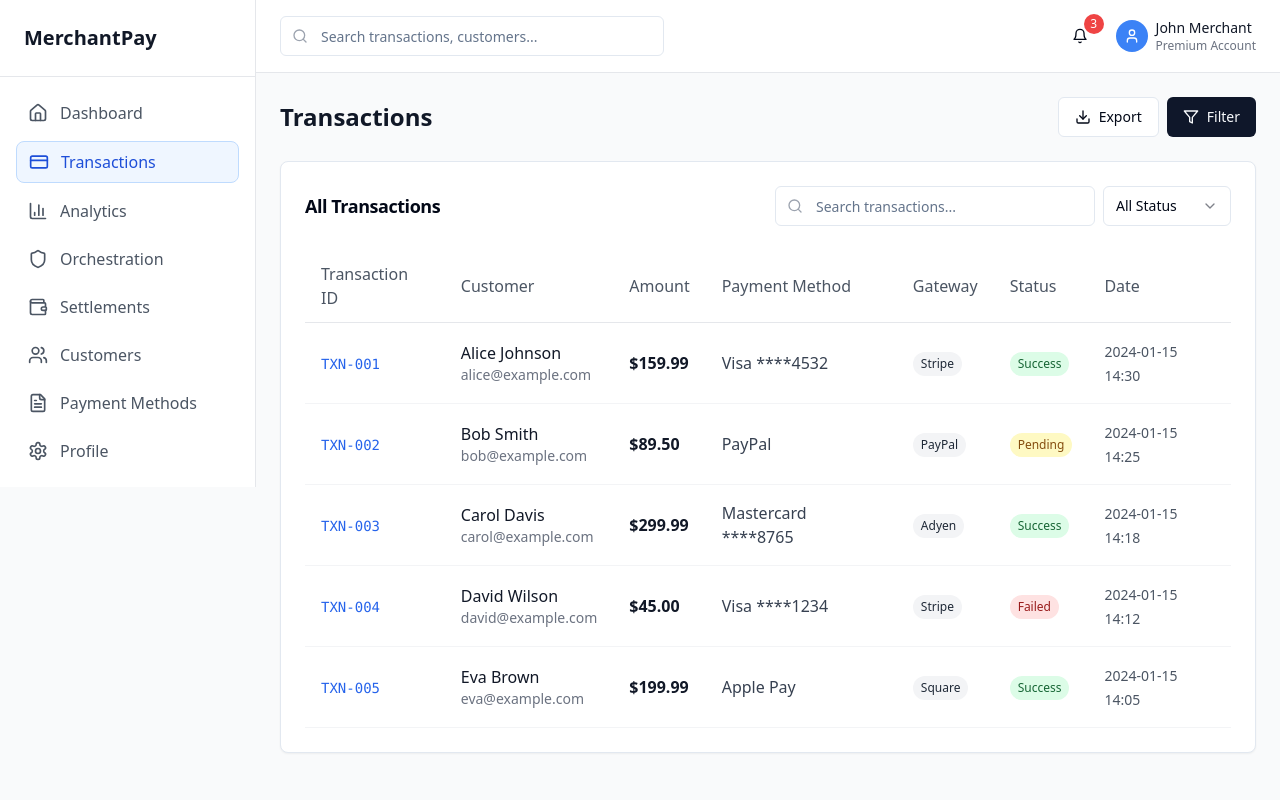
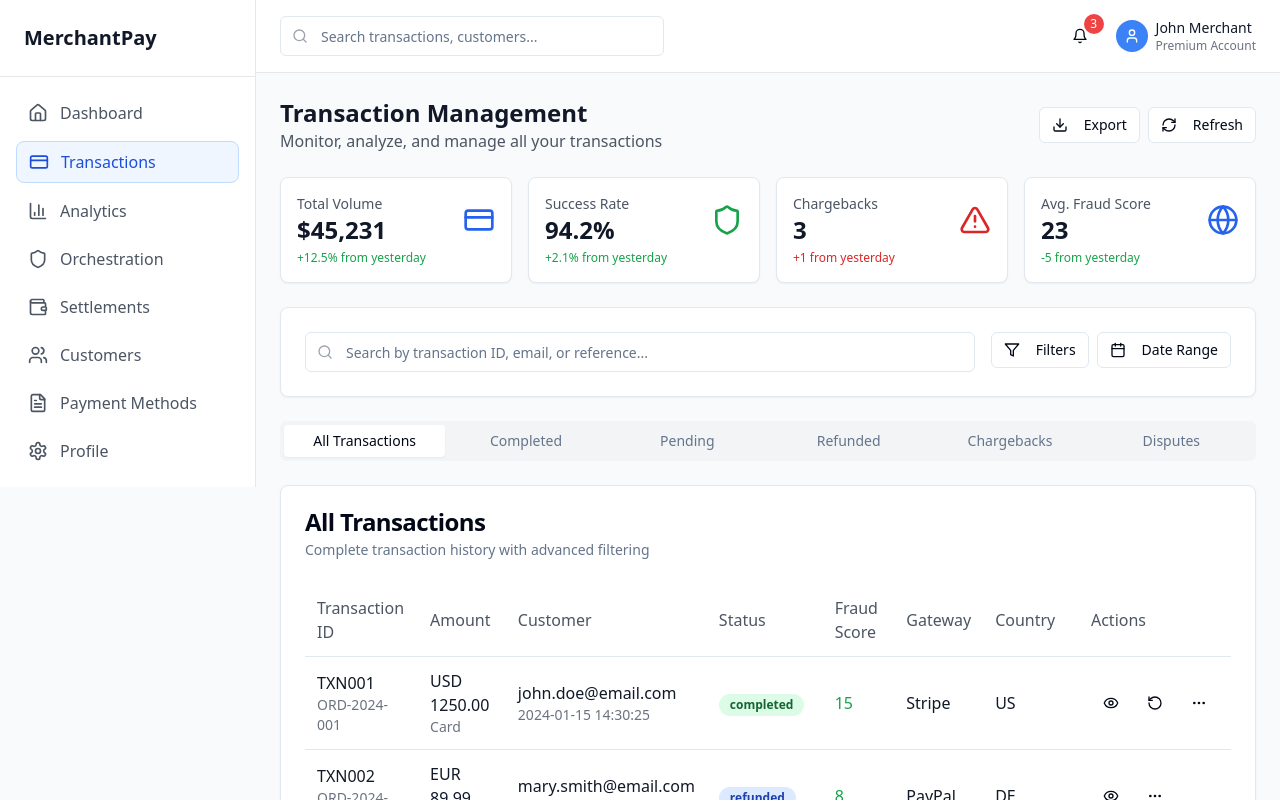
Before and after one commit to admin-itio/merchant-pay-v3, a React (Vite) app: page / in a window 1280 px wide. Both pictures are taken after a click on the button "Transactions". Shown: the top 800 px of the page. Built offline with nearby package versions, Linux system fonts and the light colour scheme.

Commit message:
Implement Transaction Management features
Add transaction history, filtering, refunds, chargebacks, and dispute handling.

```diff
--- a/src/components/transactions/TransactionsList.tsx
+++ b/src/components/transactions/TransactionsList.tsx
@@ -1,169 +1,287 @@
 
 import React, { useState } from 'react';
-import { Card, CardContent, CardHeader, CardTitle } from '@/components/ui/card';
+import { Card, CardContent, CardDescription, CardHeader, CardTitle } from '@/components/ui/card';
 import { Button } from '@/components/ui/button';
 import { Input } from '@/components/ui/input';
-import { Select, SelectContent, SelectItem, SelectTrigger, SelectValue } from '@/components/ui/select';
-import { Search, Download, Filter } from 'lucide-react';
+import { Badge } from '@/components/ui/badge';
+import { Tabs, TabsContent, TabsList, TabsTrigger } from '@/components/ui/tabs';
+import {
+  Search,
+  Filter,
+  Download,
+  RefreshCw,
+  MoreHorizontal,
+  Eye,
+  RotateCcw,
+  AlertTriangle,
+  FileText,
+  Calendar,
+  CreditCard,
+  Globe,
+  Shield
+} from 'lucide-react';
 
 const TransactionsList = () => {
   const [searchTerm, setSearchTerm] = useState('');
-  const [statusFilter, setStatusFilter] = useState('all');
+  const [selectedStatus, setSelectedStatus] = useState('all');
+  const [selectedTab, setSelectedTab] = useState('all');
 
+  // Mock transaction data
   const transactions = [
     {
-      id: 'TXN-001',
-      customer: 'Alice Johnson',
-      email: 'alice@example.com',
-      amount: '$159.99',
-      status: 'Success',
-      paymentMethod: 'Visa ****4532',
-      date: '2024-01-15 14:30',
-      gateway: 'Stripe'
+      id: 'TXN001',
+      amount: 1250.00,
+      currency: 'USD',
+      status: 'completed',
+      paymentMethod: 'Card',
+      customer: 'john.doe@email.com',
+      merchantRef: 'ORD-2024-001',
+      timestamp: '2024-01-15 14:30:25',
+      fraudScore: 15,
+      gateway: 'Stripe',
+      country: 'US',
+      category: 'E-commerce'
     },
     {
-      id: 'TXN-002',
-      customer: 'Bob Smith',
-      email: 'bob@example.com',
-      amount: '$89.50',
-      status: 'Pending',
+      id: 'TXN002',
+      amount: 89.99,
+      currency: 'EUR',
+      status: 'refunded',
       paymentMethod: 'PayPal',
-      date: '2024-01-15 14:25',
-      gateway: 'PayPal'
+      customer: 'mary.smith@email.com',
+      merchantRef: 'ORD-2024-002',
+      timestamp: '2024-01-15 13:15:10',
+      fraudScore: 8,
+      gateway: 'PayPal',
+      country: 'DE',
+      category: 'Digital'
     },
     {
-      id: 'TXN-003',
-      customer: 'Carol Davis',
-      email: 'carol@example.com',
-      amount: '$299.99',
-      status: 'Success',
-      paymentMethod: 'Mastercard ****8765',
-      date: '2024-01-15 14:18',
-      gateway: 'Adyen'
-    },
-    {
-      id: 'TXN-004',
-      customer: 'David Wilson',
-      email: 'david@example.com',
-      amount: '$45.00',
-      status: 'Failed',
-      paymentMethod: 'Visa ****1234',
-      date: '2024-01-15 14:12',
-      gateway: 'Stripe'
-    },
-    {
-      id: 'TXN-005',
-      customer: 'Eva Brown',
-      email: 'eva@example.com',
-      amount: '$199.99',
-      status: 'Success',
-      paymentMethod: 'Apple Pay',
-      date: '2024-01-15 14:05',
-      gateway: 'Square'
+      id: 'TXN003',
+      amount: 2100.00,
+      currency: 'USD',
+      status: 'chargeback',
+      paymentMethod: 'Card',
+      customer: 'suspicious@email.com',
+      merchantRef: 'ORD-2024-003',
+      timestamp: '2024-01-15 12:45:33',
+      fraudScore: 85,
+      gateway: 'Stripe',
+      country: 'Unknown',
+      category: 'High-value'
     }
   ];
 
-  const filteredTransactions = transactions.filter(transaction => {
-    const matchesSearch = transaction.customer.toLowerCase().includes(searchTerm.toLowerCase()) ||
-                         transaction.id.toLowerCase().includes(searchTerm.toLowerCase());
-    const matchesStatus = statusFilter === 'all' || transaction.status.toLowerCase() === statusFilter.toLowerCase();
-    return matchesSearch && matchesStatus;
-  });
+  const getStatusColor = (status: string) => {
+    switch (status) {
+      case 'completed': return 'bg-green-100 text-green-800';
+      case 'pending': return 'bg-yellow-100 text-yellow-800';
+      case 'failed': return 'bg-red-100 text-red-800';
+      case 'refunded': return 'bg-blue-100 text-blue-800';
+      case 'chargeback': return 'bg-purple-100 text-purple-800';
+      default: return 'bg-gray-100 text-gray-800';
+    }
+  };
+
+  const getFraudScoreColor = (score: number) => {
+    if (score < 30) return 'text-green-600';
+    if (score < 70) return 'text-yellow-600';
+    return 'text-red-600';
+  };
 
   return (
     <div className="space-y-6">
-      <div className="flex flex-col md:flex-row gap-4 justify-between items-start md:items-center">
-        <h2 className="text-2xl font-bold text-gray-900">Transactions</h2>
+      <div className="flex flex-col sm:flex-row justify-between items-start sm:items-center gap-4">
+        <div>
+          <h1 className="text-2xl font-bold text-gray-900">Transaction Management</h1>
+          <p className="text-gray-600">Monitor, analyze, and manage all your transactions</p>
+        </div>
         <div className="flex gap-2">
-          <Button variant="outline" className="flex items-center gap-2">
-            <Download className="h-4 w-4" />
+          <Button variant="outline" size="sm">
+            <Download className="h-4 w-4 mr-2" />
             Export
           </Button>
-          <Button className="flex items-center gap-2">
-            <Filter className="h-4 w-4" />
-            Filter
+          <Button variant="outline" size="sm">
+            <RefreshCw className="h-4 w-4 mr-2" />
+            Refresh
           </Button>
         </div>
       </div>
 
+      {/* Quick Stats */}
+      <div className="grid grid-cols-1 md:grid-cols-4 gap-4">
         <Card>
-        <CardHeader>
-          <div className="flex flex-col md:flex-row gap-4 justify-between items-start md:items-center">
-            <CardTitle className="text-lg font-semibold">All Transactions</CardTitle>
-            <div className="flex gap-2 w-full md:w-auto">
-              <div className="relative flex-1 md:w-80">
+          <CardContent className="p-4">
+            <div className="flex items-center justify-between">
+              <div>
+                <p className="text-sm font-medium text-gray-600">Total Volume</p>
+                <p className="text-2xl font-bold text-gray-900">$45,231</p>
+              </div>
+              <CreditCard className="h-8 w-8 text-blue-600" />
+            </div>
+            <p className="text-xs text-green-600 mt-1">+12.5% from yesterday</p>
+          </CardContent>
+        </Card>
+
+        <Card>
+          <CardContent className="p-4">
+            <div className="flex items-center justify-between">
+              <div>
+                <p className="text-sm font-medium text-gray-600">Success Rate</p>
+                <p className="text-2xl font-bold text-gray-900">94.2%</p>
+              </div>
+              <Shield className="h-8 w-8 text-green-600" />
+            </div>
+            <p className="text-xs text-green-600 mt-1">+2.1% from yesterday</p>
+          </CardContent>
+        </Card>
+
+        <Card>
+          <CardContent className="p-4">
+            <div className="flex items-center justify-between">
+              <div>
+                <p className="text-sm font-medium text-gray-600">Chargebacks</p>
+                <p className="text-2xl font-bold text-gray-900">3</p>
+              </div>
+              <AlertTriangle className="h-8 w-8 text-red-600" />
+            </div>
+            <p className="text-xs text-red-600 mt-1">+1 from yesterday</p>
+          </CardContent>
+        </Card>
+
+        <Card>
+          <CardContent className="p-4">
+            <div className="flex items-center justify-between">
+              <div>
+                <p className="text-sm font-medium text-gray-600">Avg. Fraud Score</p>
+                <p className="text-2xl font-bold text-gray-900">23</p>
+              </div>
+              <Globe className="h-8 w-8 text-blue-600" />
+            </div>
+            <p className="text-xs text-green-600 mt-1">-5 from yesterday</p>
+          </CardContent>
+        </Card>
+      </div>
+
+      {/* Filters and Search */}
+      <Card>
+        <CardContent className="p-6">
+          <div className="flex flex-col sm:flex-row gap-4">
+            <div className="flex-1">
+              <div className="relative">
                 <Search className="absolute left-3 top-1/2 transform -translate-y-1/2 text-gray-400 h-4 w-4" />
                 <Input
-                  placeholder="Search transactions..."
+                  placeholder="Search by transaction ID, email, or reference..."
                   value={searchTerm}
                   onChange={(e) => setSearchTerm(e.target.value)}
                   className="pl-10"
                 />
               </div>
-              <Select value={statusFilter} onValueChange={setStatusFilter}>
-                <SelectTrigger className="w-32">
-                  <SelectValue />
-                </SelectTrigger>
-                <SelectContent>
-                  <SelectItem value="all">All Status</SelectItem>
-                  <SelectItem value="success">Success</SelectItem>
-                  <SelectItem value="pending">Pending</SelectItem>
-                  <SelectItem value="failed">Failed</SelectItem>
-                </SelectContent>
-              </Select>
+            </div>
+            <div className="flex gap-2">
+              <Button variant="outline" size="sm">
+                <Filter className="h-4 w-4 mr-2" />
+                Filters
+              </Button>
+              <Button variant="outline" size="sm">
+                <Calendar className="h-4 w-4 mr-2" />
+                Date Range
+              </Button>
             </div>
           </div>
+        </CardContent>
+      </Card>
+
+      {/* Transaction Tabs */}
+      <Tabs value={selectedTab} onValueChange={setSelectedTab} className="w-full">
+        <TabsList className="grid w-full grid-cols-6 mb-6 bg-gray-100">
+          <TabsTrigger value="all">All Transactions</TabsTrigger>
+          <TabsTrigger value="completed">Completed</TabsTrigger>
+          <TabsTrigger value="pending">Pending</TabsTrigger>
+          <TabsTrigger value="refunded">Refunded</TabsTrigger>
+          <TabsTrigger value="chargeback">Chargebacks</TabsTrigger>
+          <TabsTrigger value="disputes">Disputes</TabsTrigger>
+        </TabsList>
+
+        <TabsContent value="all" className="mt-0">
+          <Card>
+            <CardHeader>
+              <CardTitle>All Transactions</CardTitle>
+              <CardDescription>Complete transaction history with advanced filtering</CardDescription>
             </CardHeader>
             <CardContent>
               <div className="overflow-x-auto">
                 <table className="w-full">
                   <thead>
-                <tr className="border-b border-gray-200">
-                  <th className="text-left py-3 px-4 font-medium text-gray-600">Transaction ID</th>
-                  <th className="text-left py-3 px-4 font-medium text-gray-600">Customer</th>
-                  <th className="text-left py-3 px-4 font-medium text-gray-600">Amount</th>
-                  <th className="text-left py-3 px-4 font-medium text-gray-600">Payment Method</th>
-                  <th className="text-left py-3 px-4 font-medium text-gray-600">Gateway</th>
-                  <th className="text-left py-3 px-4 font-medium text-gray-600">Status</th>
-                  <th className="text-left py-3 px-4 font-medium text-gray-600">Date</th>
+                    <tr className="border-b">
+                      <th className="text-left p-3 font-medium text-gray-600">Transaction ID</th>
+                      <th className="text-left p-3 font-medium text-gray-600">Amount</th>
+                      <th className="text-left p-3 font-medium text-gray-600">Customer</th>
+                      <th className="text-left p-3 font-medium text-gray-600">Status</th>
+                      <th className="text-left p-3 font-medium text-gray-600">Fraud Score</th>
+                      <th className="text-left p-3 font-medium text-gray-600">Gateway</th>
+                      <th className="text-left p-3 font-medium text-gray-600">Country</th>
+                      <th className="text-left p-3 font-medium text-gray-600">Actions</th>
                     </tr>
                   </thead>
                   <tbody>
-                {filteredTransactions.map((transaction) => (
-                  <tr key={transaction.id} className="border-b border-gray-100 hover:bg-gray-50 transition-colors">
-                    <td className="py-4 px-4">
-                      <span className="font-mono text-sm text-blue-600">{transaction.id}</span>
+                    {transactions.map((transaction) => (
+                      <tr key={transaction.id} className="border-b hover:bg-gray-50">
+                        <td className="p-3">
+                          <div>
+                            <p className="font-medium text-gray-900">{transaction.id}</p>
+                            <p className="text-sm text-gray-500">{transaction.merchantRef}</p>
+                          </div>
                         </td>
-                    <td className="py-4 px-4">
+                        <td className="p-3">
+                          <div>
+                            <p className="font-medium text-gray-900">
+                              {transaction.currency} {transaction.amount.toFixed(2)}
+                            </p>
+                            <p className="text-sm text-gray-500">{transaction.paymentMethod}</p>
+                          </div>
+                        </td>
+                        <td className="p-3">
                           <div>
                             <p className="font-medium text-gray-900">{transaction.customer}</p>
-                        <p className="text-sm text-gray-500">{transaction.email}</p>
+                            <p className="text-sm text-gray-500">{transaction.timestamp}</p>
                           </div>
                         </td>
-                    <td className="py-4 px-4">
-                      <span className="font-semibold text-gray-900">{transaction.amount}</span>
+                        <td className="p-3">
+                          <Badge className={getStatusColor(transaction.status)}>
+                            {transaction.status}
+                          </Badge>
                         </td>
-                    <td className="py-4 px-4">
-                      <span className="text-gray-700">{transaction.paymentMethod}</span>
-                    </td>
-                    <td className="py-4 px-4">
-                      <span className="inline-flex px-2 py-1 text-xs font-medium bg-gray-100 text-gray-800 rounded-full">
-                        {transaction.gateway}
+                        <td className="p-3">
+                          <span className={`font-medium ${getFraudScoreColor(transaction.fraudScore)}`}>
+                            {transaction.fraudScore}
                           </span>
                         </td>
-                    <td className="py-4 px-4">
-                      <span className={`inline-flex px-2 py-1 text-xs font-medium rounded-full ${
-                        transaction.status === 'Success'
-                          ? 'bg-green-100 text-green-800'
-                          : transaction.status === 'Pending'
-                          ? 'bg-yellow-100 text-yellow-800'
-                          : 'bg-red-100 text-red-800'
-                      }`}>
-                        {transaction.status}
-                      </span>
+                        <td className="p-3">
+                          <span className="text-gray-900">{transaction.gateway}</span>
                         </td>
-                    <td className="py-4 px-4">
-                      <span className="text-sm text-gray-600">{transaction.date}</span>
+                        <td className="p-3">
+                          <span className="text-gray-900">{transaction.country}</span>
+                        </td>
+                        <td className="p-3">
+                          <div className="flex gap-1">
+                            <Button variant="ghost" size="sm">
+                              <Eye className="h-4 w-4" />
+                            </Button>
+                            {transaction.status === 'completed' && (
+                              <Button variant="ghost" size="sm">
+                                <RotateCcw className="h-4 w-4" />
+                              </Button>
+                            )}
+                            {transaction.status === 'chargeback' && (
+                              <Button variant="ghost" size="sm">
+                                <FileText className="h-4 w-4" />
+                              </Button>
+                            )}
+                            <Button variant="ghost" size="sm">
+                              <MoreHorizontal className="h-4 w-4" />
+                            </Button>
+                          </div>
                         </td>
                       </tr>
                     ))}
@@ -172,6 +290,53 @@ const TransactionsList = () => {
               </div>
             </CardContent>
           </Card>
+        </TabsContent>
+
+        <TabsContent value="chargeback" className="mt-0">
+          <Card>
+            <CardHeader>
+              <CardTitle>Chargeback Management</CardTitle>
+              <CardDescription>Handle chargebacks and upload dispute documentation</CardDescription>
+            </CardHeader>
+            <CardContent>
+              <div className="space-y-4">
+                <div className="flex justify-between items-center p-4 border rounded-lg">
+                  <div className="flex-1">
+                    <h3 className="font-medium text-gray-900">Chargeback - TXN003</h3>
+                    <p className="text-sm text-gray-600">Amount: $2,100.00 • Reason: Fraud</p>
+                    <p className="text-sm text-gray-500">Deadline: 7 days remaining</p>
+                  </div>
+                  <div className="flex gap-2">
+                    <Button variant="outline" size="sm">
+                      <FileText className="h-4 w-4 mr-2" />
+                      Upload Evidence
+                    </Button>
+                    <Button size="sm">
+                      Accept Liability
+                    </Button>
+                  </div>
+                </div>
+              </div>
+            </CardContent>
+          </Card>
+        </TabsContent>
+
+        <TabsContent value="disputes" className="mt-0">
+          <Card>
+            <CardHeader>
+              <CardTitle>Dispute Resolution</CardTitle>
+              <CardDescription>Manage payment disputes and representment cases</CardDescription>
+            </CardHeader>
+            <CardContent>
+              <div className="text-center py-8">
+                <FileText className="h-12 w-12 text-gray-400 mx-auto mb-4" />
+                <h3 className="text-lg font-medium text-gray-900 mb-2">No Active Disputes</h3>
+                <p className="text-gray-600">Your disputes will appear here when they arise</p>
+              </div>
+            </CardContent>
+          </Card>
+        </TabsContent>
+      </Tabs>
     </div>
   );
 };
```
Lines whose indentation alone changed are shown as unchanged.
